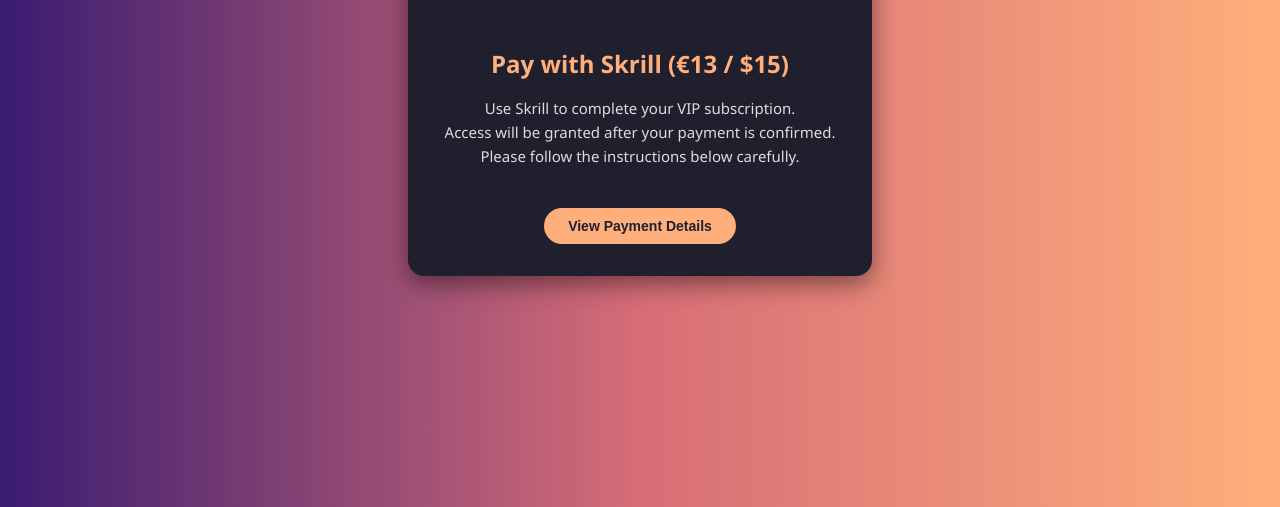
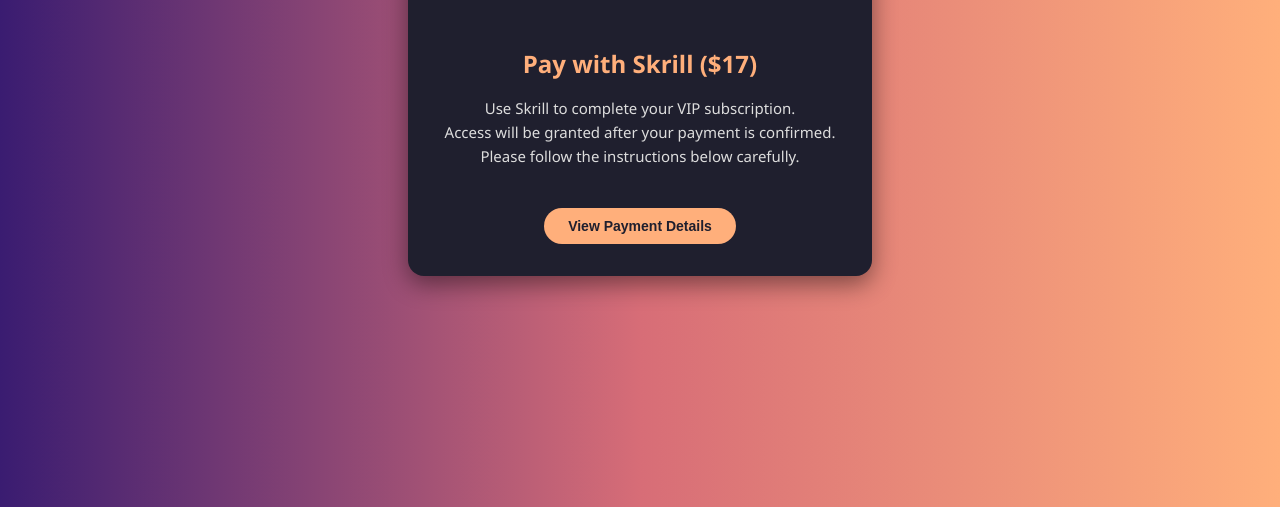
Before and after one commit to ObaStudioApps/Vip-payment-portal, a plain HTML site: page skrillonly.html in a window 1280 px wide. Shown: the part 333-840 px from the top of the page. Drawn offline with Linux system fonts and the light colour scheme.

Commit message:
Update skrillonly.html

```diff
--- a/skrillonly.html
+++ b/skrillonly.html
@@ -93,7 +93,7 @@
 
   <div class="container">
     <img src="https://dailybetpredictionstips.data.blog/wp-content/uploads/2025/05/image_editor_output_image1634786982-17479174816973265411326400464268-1.png?w=400" alt="Skrill Logo">
-    <h2>Pay with Skrill (€13 / $15)</h2>
+    <h2>Pay with Skrill ($17)</h2>
     <p>
       Use Skrill to complete your VIP subscription.<br>
       Access will be granted after your payment is confirmed.<br>
```
